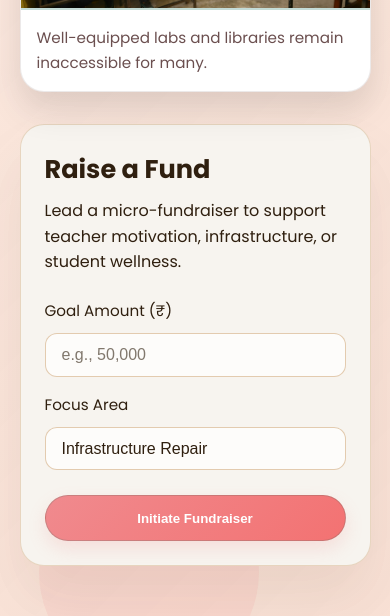
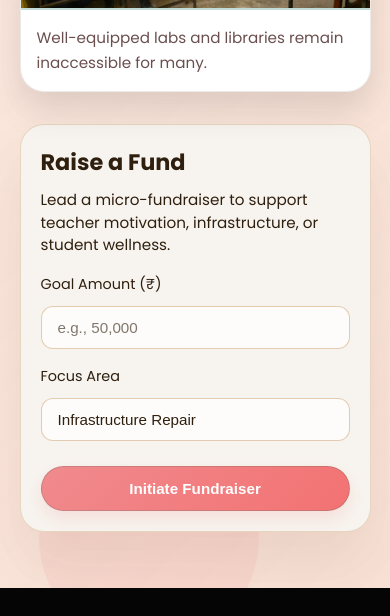
Before and after one commit to mridulashray/mridulashray, a plain HTML site: page index.html in a window 390 px wide. Shown: the part 3780-4396 px from the top of the page. Drawn offline with nearby package versions, Linux system fonts and the light colour scheme.

Commit message:
Updated ui commit

```diff
--- a/index.html
+++ b/index.html
@@ -209,12 +209,12 @@
           <div>
             <h4>Pages</h4>
             <ul class="footer-links">
-              <li><a href="#">Home</a></li>
-              <li><a href="#">Volunteer</a></li>
-              <li><a href="#">Events</a></li>
-              <li><a href="#">Contact Us</a></li>
-              <li><a href="#">Compliance &amp; Legal</a></li>
-              <li><a href="#">Terms and Conditions</a></li>
+              <li><a href="index.html">Home</a></li>
+              <li><a href="volunteer.html">Volunteer</a></li>
+              <li><a href="events.html">Events</a></li>
+              <li><a href="contact.html">Contact Us</a></li>
+              <li><a href="compliance.html">Compliance &amp; Legal</a></li>
+              <li><a href="terms.html">Terms and Conditions</a></li>
               <li><a href="payment.html">Donate</a></li>
             </ul>
           </div>
--- a/styles.css
+++ b/styles.css
@@ -546,6 +546,46 @@ body::before {
   width: 100%;
 }
 
+@media (max-width: 720px) {
+  .fund-card {
+    padding: 1.5rem;
+    flex-direction: column;
+    align-items: stretch;
+  }
+  .fund-card > div:first-child {
+    width: 100%;
+    text-align: left;
+  }
+  .fund-card h3 {
+    font-size: 1.4rem;
+  }
+  .fund-form {
+    grid-template-columns: 1fr;
+  }
+}
+
+@media (max-width: 480px) {
+  .fund-card {
+    padding: 1.25rem;
+    gap: 1rem;
+  }
+  .fund-card p {
+    font-size: 0.95rem;
+    line-height: 1.5;
+  }
+  .fund-form label {
+    font-size: 0.9rem;
+  }
+  .fund-form input,
+  .fund-form select,
+  .fund-form button {
+    font-size: 0.95rem;
+  }
+  .fund-form button {
+    padding: 0.8rem 1.2rem;
+  }
+}
+
 .payment-page {
   padding: clamp(3rem, 6vw, 5rem) 0 clamp(4rem, 7vw, 6rem);
   background: linear-gradient(135deg, rgba(255, 248, 242, 0.96), rgba(246, 212, 197, 0.4));
```
